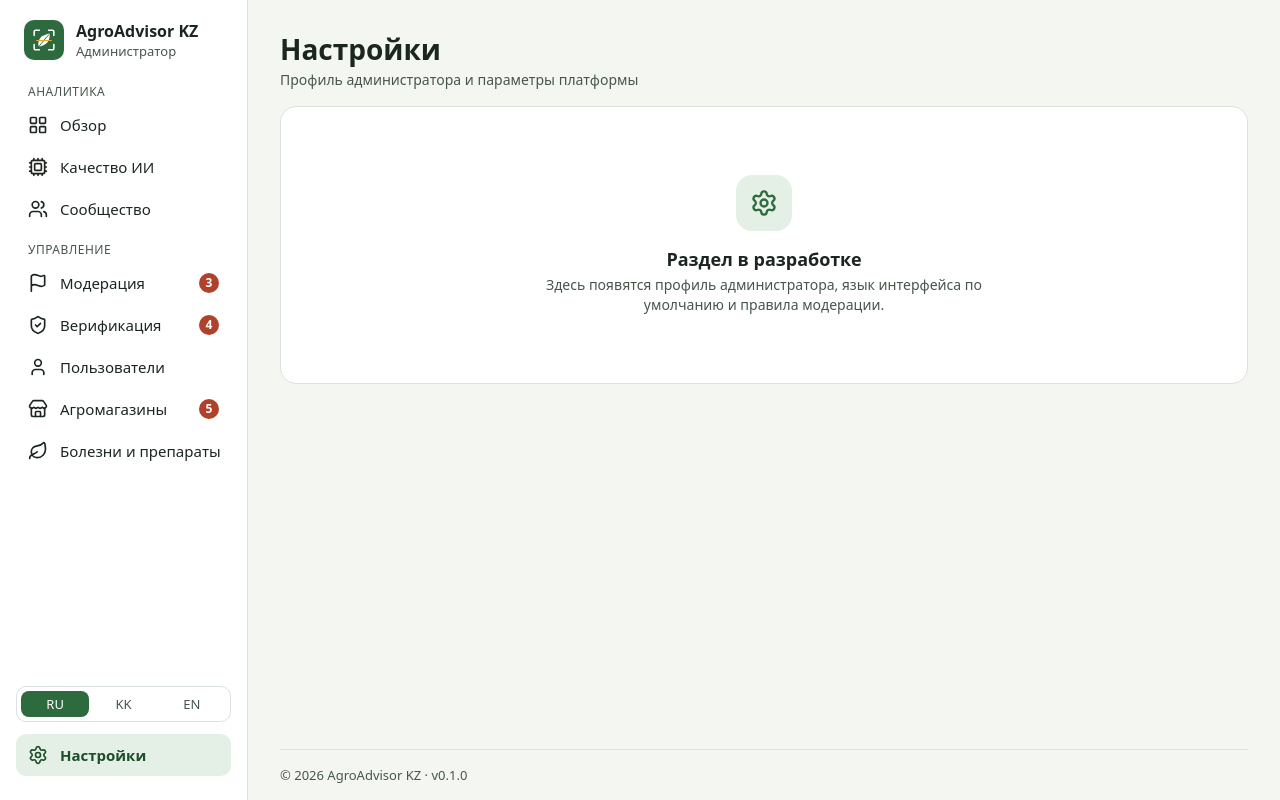
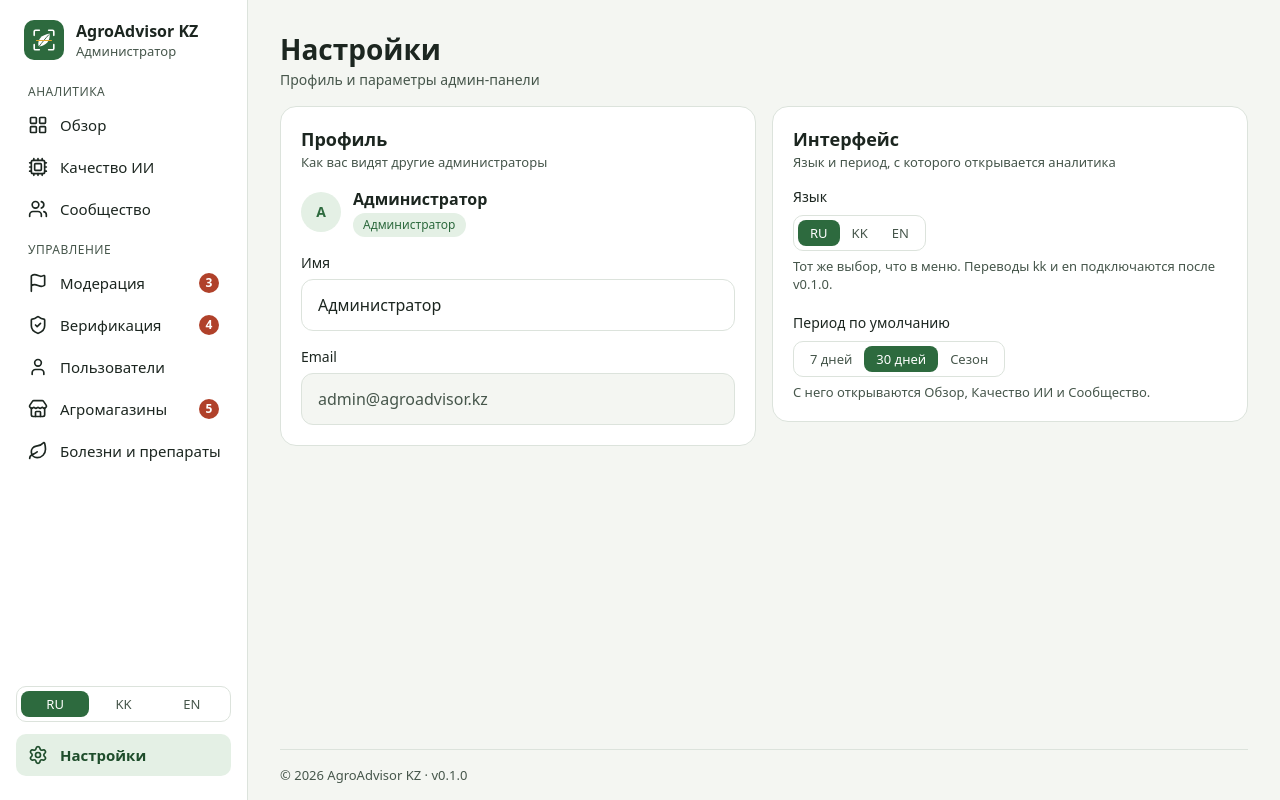
Before and after one commit to nurbolatdev/agroadvisor-kz, a React (Vite) app in the folder apps/admin-web/: page /settings in a window 1280 px wide. Built offline with nearby package versions, Linux system fonts and the light colour scheme.

Commit message:
feat(settings): add profile and interface settings

```diff
--- /dev/null
+++ b/apps/admin-web/src/features/settings/components/InterfaceCard.tsx
@@ -0,0 +1,51 @@
+import { Card, CardHeader } from '@/components/ui/Card'
+import { SegmentedControl } from '@/components/ui/SegmentedControl'
+import { PERIOD_OPTIONS } from '@/shared/constants/periods'
+import { type Language, LANGUAGE_OPTIONS } from '@/shared/settings/settings'
+import type { StatsPeriod } from '@/shared/types'
+
+interface InterfaceCardProps {
+  language: Language
+  defaultPeriod: StatsPeriod
+  onLanguageChange: (language: Language) => void
+  onPeriodChange: (period: StatsPeriod) => void
+}
+
+export function InterfaceCard({
+  language,
+  defaultPeriod,
+  onLanguageChange,
+  onPeriodChange,
+}: InterfaceCardProps) {
+  return (
+    <Card>
+      <CardHeader title="Интерфейс" subtitle="Язык и период, с которого открывается аналитика" />
+      <div className="flex flex-col gap-5">
+        <div>
+          <p className="mb-2 text-small font-medium text-text">Язык</p>
+          <SegmentedControl
+            label="Язык интерфейса"
+            options={LANGUAGE_OPTIONS}
+            value={language}
+            onChange={onLanguageChange}
+          />
+          <p className="mt-1.5 text-caption font-normal text-text-muted">
+            Тот же выбор, что в меню. Переводы kk и en подключаются после v0.1.0.
+          </p>
+        </div>
+        <div>
+          <p className="mb-2 text-small font-medium text-text">Период по умолчанию</p>
+          <SegmentedControl
+            label="Период по умолчанию"
+            options={PERIOD_OPTIONS}
+            value={defaultPeriod}
+            onChange={onPeriodChange}
+          />
+          <p className="mt-1.5 text-caption font-normal text-text-muted">
+            С него открываются Обзор, Качество ИИ и Сообщество.
+          </p>
+        </div>
+      </div>
+    </Card>
+  )
+}
--- /dev/null
+++ b/apps/admin-web/src/features/settings/components/ProfileCard.tsx
@@ -0,0 +1,36 @@
+import { Avatar } from '@/components/ui/Avatar'
+import { Badge } from '@/components/ui/Badge'
+import { Card, CardHeader } from '@/components/ui/Card'
+import { Input } from '@/components/ui/Input'
+
+interface ProfileCardProps {
+  name: string
+  onNameChange: (name: string) => void
+  error?: string
+}
+
+const ADMIN_EMAIL = 'admin@agroadvisor.kz'
+
+export function ProfileCard({ name, onNameChange, error }: ProfileCardProps) {
+  return (
+    <Card>
+      <CardHeader title="Профиль" subtitle="Как вас видят другие администраторы" />
+      <div className="mb-4 flex items-center gap-3">
+        <Avatar name={name.trim() || 'А'} size="md" />
+        <div>
+          <p className="font-semibold text-text">{name.trim() || 'Без имени'}</p>
+          <Badge tone="success">Администратор</Badge>
+        </div>
+      </div>
+      <div className="flex flex-col gap-4">
+        <Input
+          label="Имя"
+          value={name}
+          onChange={(event) => onNameChange(event.target.value)}
+          error={error}
+        />
+        <Input label="Email" value={ADMIN_EMAIL} readOnly disabled />
+      </div>
+    </Card>
+  )
+}
--- /dev/null
+++ b/apps/admin-web/src/features/settings/components/SaveBar.tsx
@@ -0,0 +1,40 @@
+import { CircleCheck, Save } from 'lucide-react'
+import { Button } from '@/components/ui/Button'
+import { Card } from '@/components/ui/Card'
+
+interface SaveBarProps {
+  isDirty: boolean
+  justSaved: boolean
+  canSave: boolean
+  onSave: () => void
+  onDiscard: () => void
+}
+
+/** Sticky bar shown only while there are unsaved changes, plus a short confirmation. */
+export function SaveBar({ isDirty, justSaved, canSave, onSave, onDiscard }: SaveBarProps) {
+  return (
+    <div aria-live="polite" className="sticky bottom-4 z-20 mt-4 flex justify-end">
+      {isDirty ? (
+        <Card glass className="flex items-center gap-3 border-border p-3 shadow-lg">
+          <span className="hidden px-2 text-small text-text-muted sm:inline">
+            Есть несохранённые изменения
+          </span>
+          <Button size="sm" variant="ghost" onClick={onDiscard}>
+            Сбросить
+          </Button>
+          <Button size="sm" icon={Save} disabled={!canSave} onClick={onSave}>
+            Сохранить изменения
+          </Button>
+        </Card>
+      ) : justSaved ? (
+        <Card
+          glass
+          className="flex items-center gap-2 border-border p-3 text-small font-semibold text-primary shadow-lg"
+        >
+          <CircleCheck size={18} aria-hidden="true" />
+          Сохранено
+        </Card>
+      ) : null}
+    </div>
+  )
+}
--- a/apps/admin-web/src/features/settings/pages/SettingsPage.tsx
+++ b/apps/admin-web/src/features/settings/pages/SettingsPage.tsx
@@ -1,13 +1,49 @@
-import { Settings } from 'lucide-react'
-import { SectionPlaceholder } from '@/pages/SectionPlaceholder'
+import { useEffect, useState } from 'react'
+import { PageHeader } from '@/components/ui/PageHeader'
+import { InterfaceCard } from '@/features/settings/components/InterfaceCard'
+import { ProfileCard } from '@/features/settings/components/ProfileCard'
+import { SaveBar } from '@/features/settings/components/SaveBar'
+import { useSettingsDraft } from '@/features/settings/useSettingsDraft'
+
+const SAVED_MESSAGE_MS = 2500
 
 export function SettingsPage() {
+  const { draft, isDirty, change, save, discard } = useSettingsDraft()
+  const [savedAt, setSavedAt] = useState<number>()
+  const nameError = draft.profileName.trim() ? undefined : 'Укажите имя'
+
+  useEffect(() => {
+    if (!savedAt) return
+    const timer = window.setTimeout(() => setSavedAt(undefined), SAVED_MESSAGE_MS)
+    return () => window.clearTimeout(timer)
+  }, [savedAt])
+
   return (
-    <SectionPlaceholder
-      title="Настройки"
-      subtitle="Профиль администратора и параметры платформы"
-      icon={Settings}
-      description="Здесь появятся профиль администратора, язык интерфейса по умолчанию и правила модерации."
-    />
+    <>
+      <PageHeader title="Настройки" subtitle="Профиль и параметры админ-панели" />
+      <div className="grid items-start gap-4 lg:grid-cols-2">
+        <ProfileCard
+          name={draft.profileName}
+          onNameChange={(name) => change('profileName', name)}
+          error={nameError}
+        />
+        <InterfaceCard
+          language={draft.language}
+          defaultPeriod={draft.defaultPeriod}
+          onLanguageChange={(language) => change('language', language)}
+          onPeriodChange={(period) => change('defaultPeriod', period)}
+        />
+      </div>
+      <SaveBar
+        isDirty={isDirty}
+        justSaved={savedAt !== undefined}
+        canSave={!nameError}
+        onSave={() => {
+          save()
+          setSavedAt(Date.now())
+        }}
+        onDiscard={discard}
+      />
+    </>
   )
 }
--- /dev/null
+++ b/apps/admin-web/src/features/settings/useSettingsDraft.ts
@@ -0,0 +1,29 @@
+import { useState } from 'react'
+import type { AdminSettings } from '@/shared/settings/settings'
+import { useSettings } from '@/shared/settings/settingsContext'
+
+/**
+ * Unsaved edits on top of the saved settings. Only changed fields are kept, so a change
+ * made elsewhere (e.g. the language switcher in the sidebar) shows up here immediately.
+ */
+export function useSettingsDraft() {
+  const { settings, updateSettings } = useSettings()
+  const [patch, setPatch] = useState<Partial<AdminSettings>>({})
+
+  const draft: AdminSettings = { ...settings, ...patch }
+  const isDirty = (Object.keys(patch) as (keyof AdminSettings)[]).some(
+    (key) => JSON.stringify(patch[key]) !== JSON.stringify(settings[key]),
+  )
+
+  return {
+    draft,
+    isDirty,
+    change: <K extends keyof AdminSettings>(key: K, value: AdminSettings[K]) =>
+      setPatch((current) => ({ ...current, [key]: value })),
+    save: () => {
+      updateSettings(patch)
+      setPatch({})
+    },
+    discard: () => setPatch({}),
+  }
+}
--- a/apps/admin-web/src/layouts/LanguageSwitcher.tsx
+++ b/apps/admin-web/src/layouts/LanguageSwitcher.tsx
@@ -1,23 +1,17 @@
-import { useState } from 'react'
-import { SegmentedControl, type SegmentedOption } from '@/components/ui/SegmentedControl'
+import { SegmentedControl } from '@/components/ui/SegmentedControl'
+import { LANGUAGE_OPTIONS } from '@/shared/settings/settings'
+import { useSettings } from '@/shared/settings/settingsContext'
 
-type Language = 'ru' | 'kk' | 'en'
-
-const LANGUAGES: SegmentedOption<Language>[] = [
-  { value: 'ru', label: 'RU', title: 'Русский' },
-  { value: 'kk', label: 'KK', title: 'Қазақша' },
-  { value: 'en', label: 'EN', title: 'English' },
-]
-
+/** Applies right away and is the same setting as "Язык" on the settings page. */
 export function LanguageSwitcher() {
-  const [language, setLanguage] = useState<Language>('ru')
+  const { settings, updateSettings } = useSettings()
 
   return (
     <SegmentedControl
       label="Язык интерфейса"
-      options={LANGUAGES}
-      value={language}
-      onChange={setLanguage}
+      options={LANGUAGE_OPTIONS}
+      value={settings.language}
+      onChange={(language) => updateSettings({ language })}
       fullWidth
     />
   )
--- a/apps/admin-web/src/shared/settings/settings.ts
+++ b/apps/admin-web/src/shared/settings/settings.ts
@@ -2,6 +2,13 @@ import { DEFAULT_CONFIDENCE_THRESHOLD } from '@/shared/constants/ai'
 import type { StatsPeriod } from '@/shared/types'
 
 export type Language = 'ru' | 'kk' | 'en'
+
+/** Options for the language switchers in the sidebar and on the settings page. */
+export const LANGUAGE_OPTIONS: { value: Language; label: string; title: string }[] = [
+  { value: 'ru', label: 'RU', title: 'Русский' },
+  { value: 'kk', label: 'KK', title: 'Қазақша' },
+  { value: 'en', label: 'EN', title: 'English' },
+]
 
 export interface AdminSettings {
   profileName: string
```
